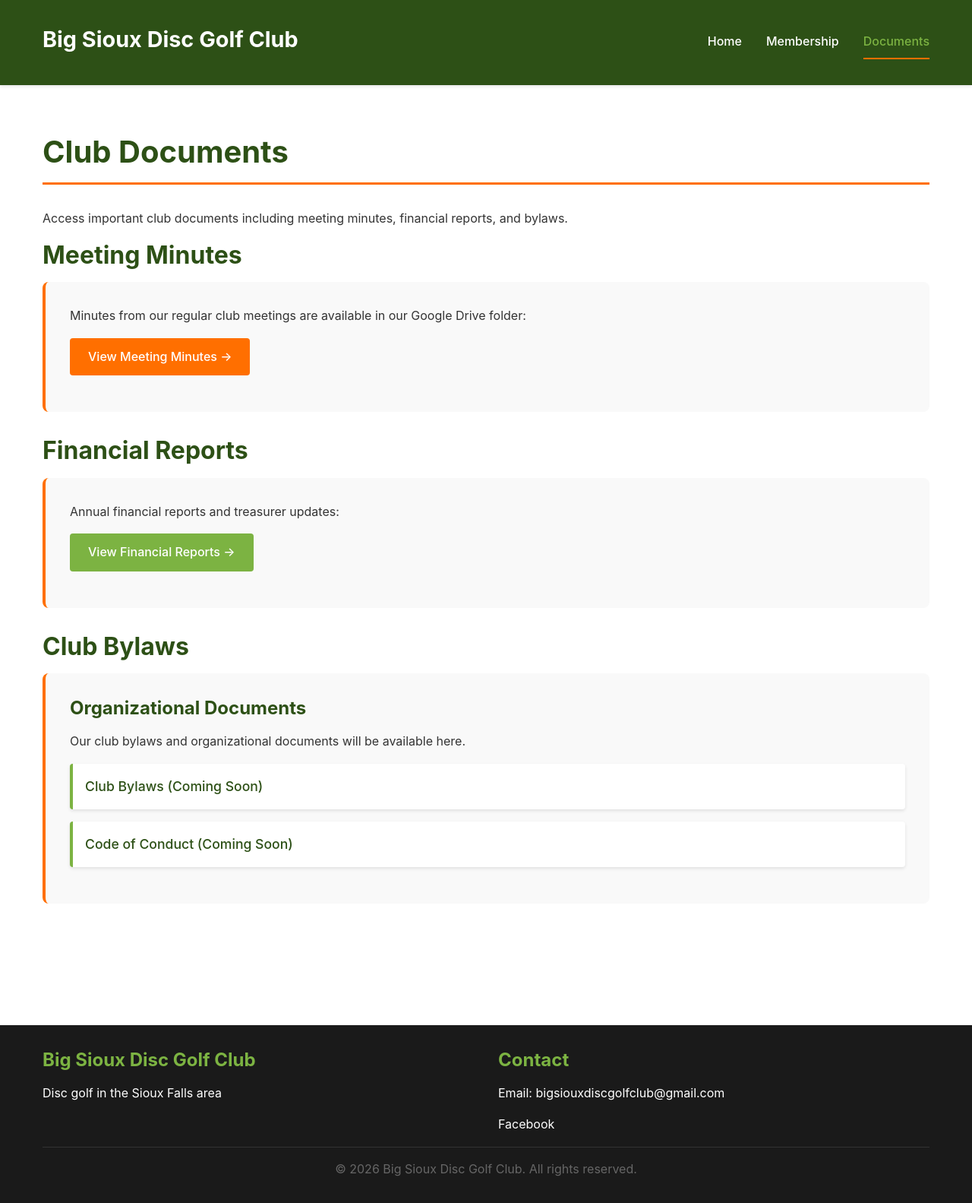
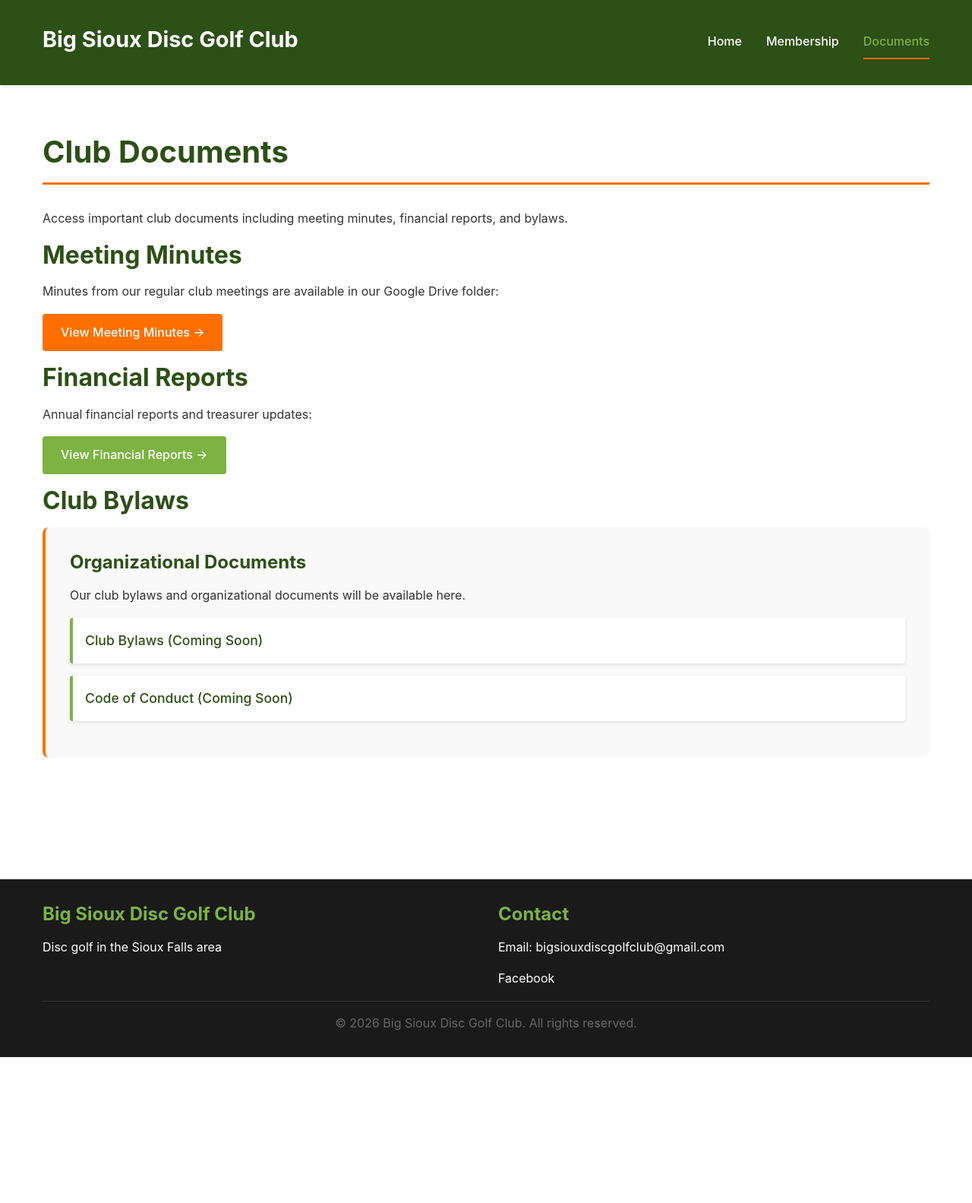
Before and after one commit to aklaudt/bsdgc, a Jekyll site: the page built from documents.md, in a window 1280 px wide. Shown: the whole page at 76% size. Built offline with Jekyll 4.4.1, drawn with Linux system fonts in a browser that asks for light colours; after the commit the page ends 1391 px from its top, so only the background shows below that.

Commit message:
Add financial reports link and fix document link rendering
- Add Google Drive link for financial reports
- Simplify documents.md structure to ensure liquid variables process correctly
- Remove nested divs that may have prevented template rendering

🤖 Generated with Claude Code

Co-Authored-By: Claude <noreply@anthropic.com>

```diff
--- a/documents.md
+++ b/documents.md
@@ -10,25 +10,15 @@ permalink: /documents/
 
 ## Meeting Minutes
 
-<div class="content-section">
-  <p>Minutes from our regular club meetings are available in our Google Drive folder:</p>
-  <p>
-    <a href="{{ site.documents.meeting_minutes_folder }}" class="btn" target="_blank" rel="noopener">
-      View Meeting Minutes →
-    </a>
-  </p>
-</div>
+Minutes from our regular club meetings are available in our Google Drive folder:
+
+<a href="{{ site.documents.meeting_minutes_folder }}" class="btn" target="_blank" rel="noopener">View Meeting Minutes →</a>
 
 ## Financial Reports
 
-<div class="content-section">
-  <p>Annual financial reports and treasurer updates:</p>
-  <p>
-    <a href="{{ site.documents.financial_reports_folder }}" class="btn btn-secondary" target="_blank" rel="noopener">
-      View Financial Reports →
-    </a>
-  </p>
-</div>
+Annual financial reports and treasurer updates:
+
+<a href="{{ site.documents.financial_reports_folder }}" class="btn btn-secondary" target="_blank" rel="noopener">View Financial Reports →</a>
 
 ## Club Bylaws
 
```
